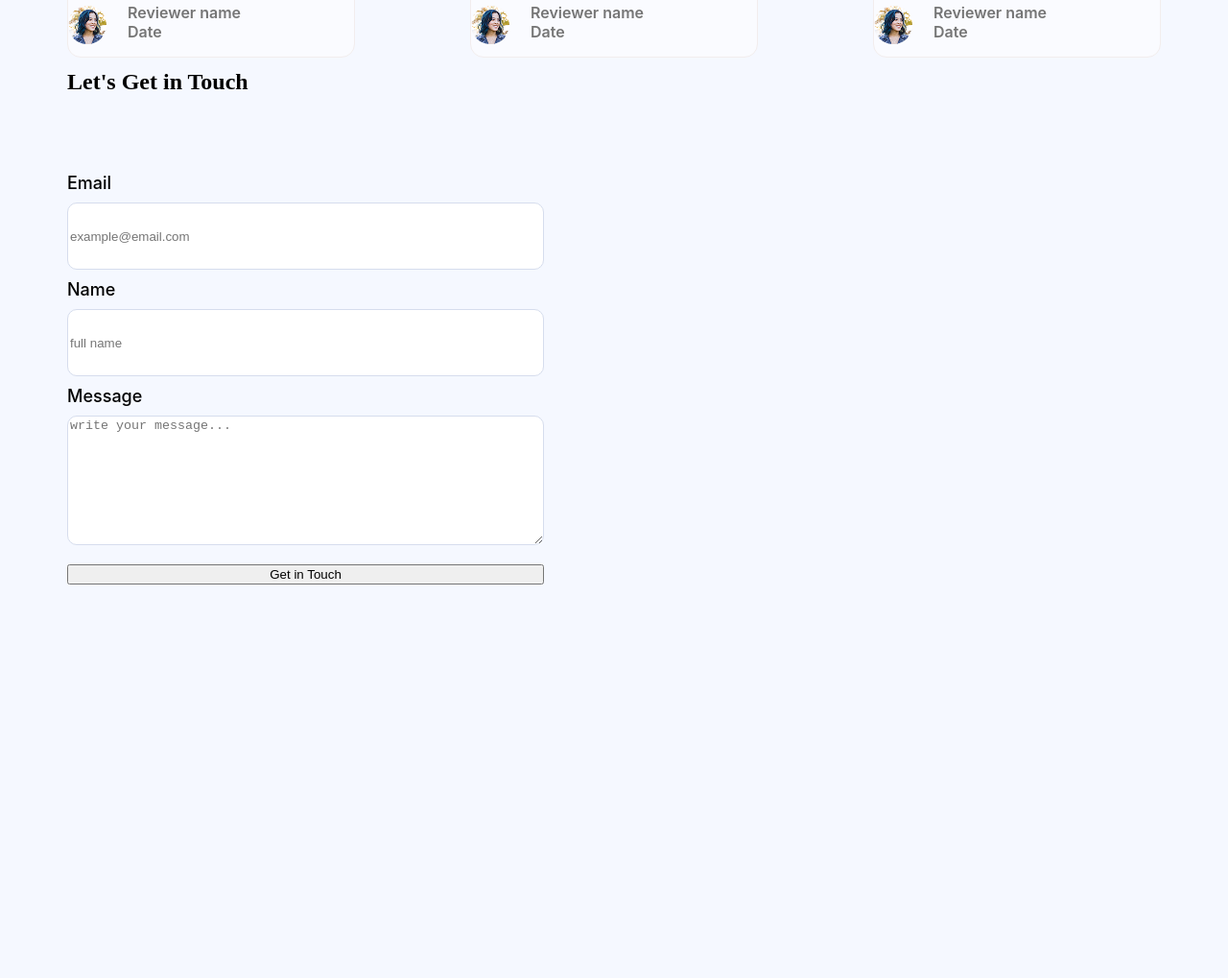
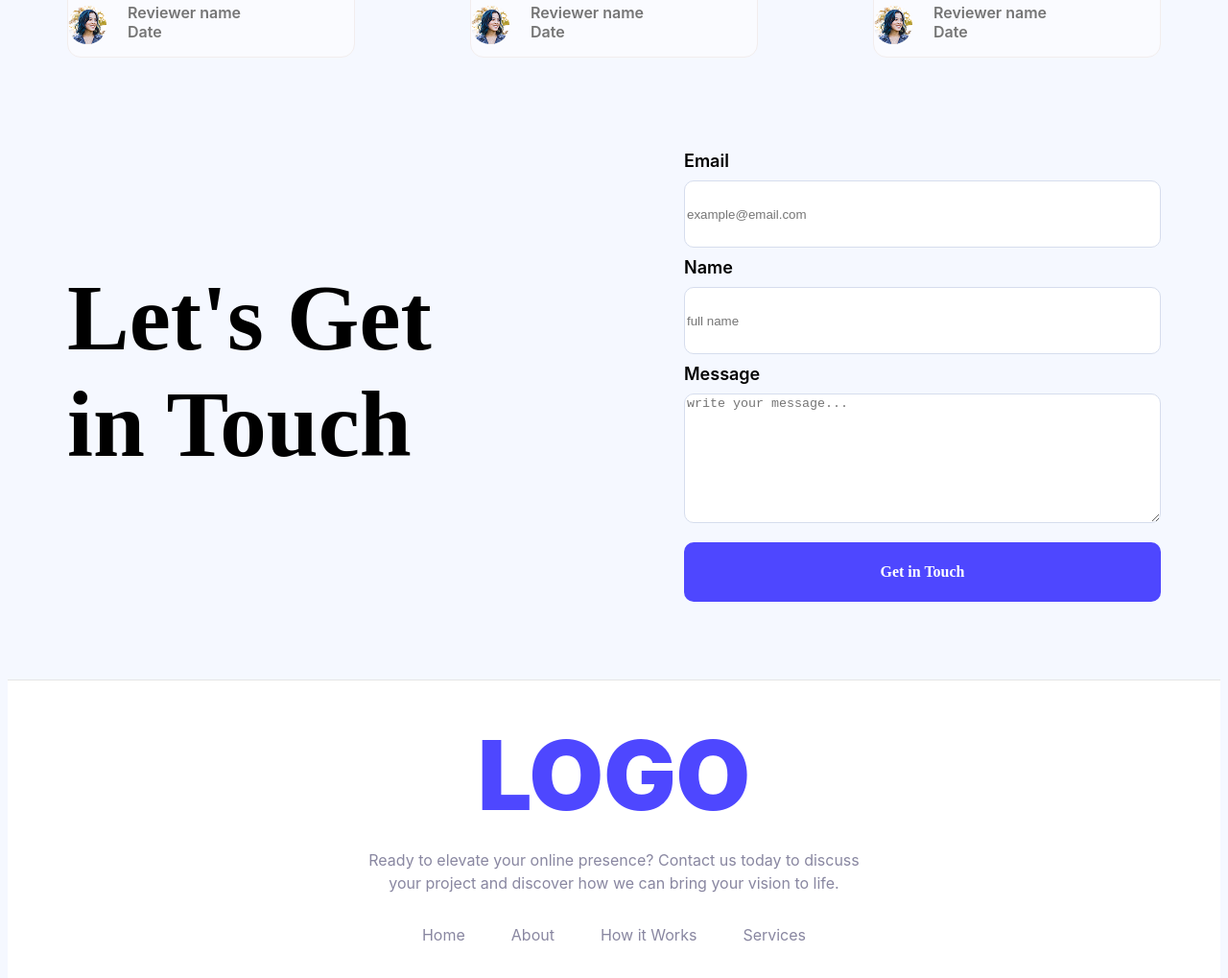
Before and after one commit to MdFarhadHossainBhuiyan/assignment-1, a plain HTML site: page index.html in a window 1280 px wide. Shown: the part 1876-2895 px from the top of the page at 96% size. Before the commit the page ends 2607 px from the top, so only its background shows below. Drawn offline with Linux system fonts and the light colour scheme.

Commit message:
Footer Part Added

```diff
--- a/index.html
+++ b/index.html
@@ -118,8 +118,7 @@
     </section>
 
     <section class="container newsletter">
-      <div>
-       <h1 class="contact-title">Let's Get in Touch</h1>
+      <h2>Let's Get in Touch</h2>
       <form class="contact-form">
         <label for="email">Email</label>
         <input type="email" id="email" placeholder="example@email.com" required>
@@ -127,15 +126,23 @@
         <input type="text" id="name" placeholder="full name" required>
         <label for="message">Message</label>
         <textarea id="message" placeholder="write your message..."></textarea>
-            <button type="submit">Get in Touch</button>
+        <button class="contact-btn">Get in Touch</button>
       </form>
-      </div>
-
     </section>
   </main>
-  <footer>
-
+  <footer class="footer">
+      <div class="footer-container">
+        <div class="footer-logo">LOGO</div>
+        <p class="footer-tagline">Ready to elevate your online presence? Contact us today to discuss your project and discover how we can bring your vision to life.</p>
+        <nav class="footer-nav">
+          <ul>
+            <li><a href="#">Home</a></li>
+            <li><a href="#">About</a></li>
+            <li><a href="#">How it Works</a></li>
+            <li><a href="#">Services</a></li>
+          </ul>
+        </nav>
+        </div>
     </footer>
 </body>
-
 </html>
--- a/main.css
+++ b/main.css
@@ -301,7 +301,7 @@ body {
   font-weight: 400;
 }
 
-/* Newsletter part style start */
+/* Newsletter part style */
 
 .newsletter {
   display: flex;
@@ -320,7 +320,7 @@ body {
   font-size: 97px;
   font-weight: 700;
   align-items: center;
-  margin: 200px 0;
+  margin: 200px 115px 200px 0;
 }
 
 .contact-form {
@@ -335,7 +335,7 @@ body {
   color: rgb(0, 0, 0);
   font-family: Inter;
   font-size: 18px;
-  font-weight: 500;
+  font-weight: 600;
   margin: 10px 0;
 }
 
@@ -365,4 +365,71 @@ body {
   border-radius: 10px;
   font-weight: bold;
   border: none;
+  color: rgb(255, 255, 255);
+  font-family: Raleway;
+  font-size: 16px;
+  font-weight: 700;
+  line-height: 150%;
+  text-align: center;
 }
+
+/* Footer part style */
+.footer {
+  text-align: center;
+  padding: 40px 20px;
+  height: 428px;
+  border-top: 1px solid rgba(0, 0, 0, 0.1);
+  background: rgb(255, 255, 255);
+  margin: 0 auto;
+}
+
+.footer-container {
+  width: 531px;
+  height: 221px;
+  display: flex;
+  flex-direction: column;
+  justify-content: center;
+  align-items: center;
+  margin: 0 auto;
+}
+
+.footer-logo {
+  color: rgb(78, 71, 255);
+  font-family: Inter;
+  font-size: 100px;
+  font-weight: 900;
+}
+
+.footer-tagline {
+  color: rgb(137, 135, 161);
+  font-family: Inter;
+  max-width: 531px;
+  max-height: 48px;
+  font-size: 16px;
+  font-weight: 400;
+  line-height: 150%;
+}
+
+.footer-nav {
+  width: 401px;
+  height: 24px;
+}
+
+.footer-nav ul {
+  display: flex;
+  gap: 48px;
+  justify-content: center;
+  padding: 0;
+}
+
+.footer-nav ul li {
+  list-style: none;
+}
+
+.footer-nav ul li a {
+  text-decoration: none;
+  color: rgb(137, 135, 161);
+  font-family: Inter;
+  font-size: 16px;
+  font-weight: 400;
+}
```
Lines whose indentation alone changed are shown as unchanged.
